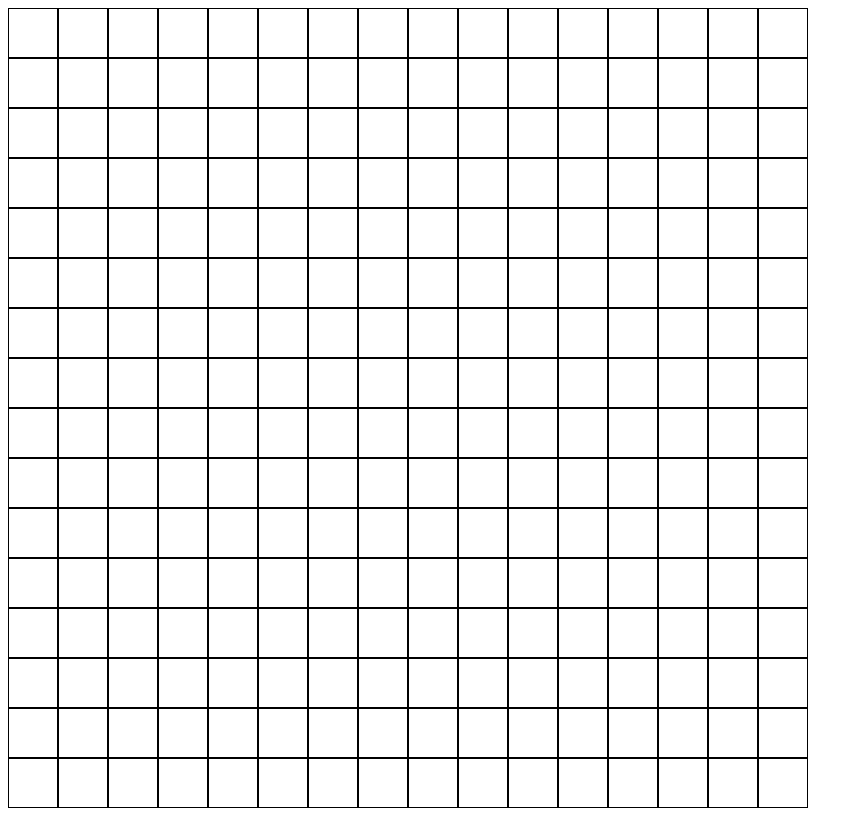
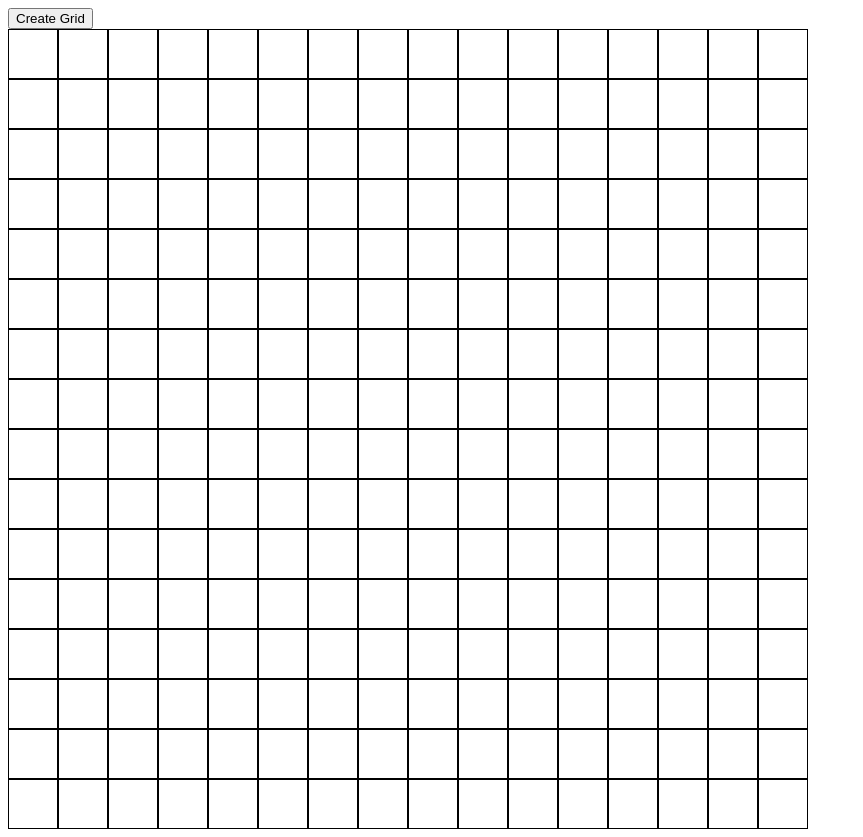
Before and after one commit to anam445/etch-a-sketch, a plain HTML site: page index.html in a window 1280 px wide. Shown: the whole page, without its empty margins (0-863 px from the left). Before the commit the page ends 816 px from the top, so only its background shows below. Drawn offline with Linux system fonts and the light colour scheme.

Commit message:
Add files via upload

```diff
--- a/index.html
+++ b/index.html
@@ -8,6 +8,8 @@
     <script src="javascript.js" defer></script>
 </head>
 <body>
+    <button id="changeGrid">Create Grid</button>
+
     <div id="container">
 
     </div>
--- a/javascript.js
+++ b/javascript.js
@@ -1,7 +1,32 @@
-const container = document.getElementById("container");
+let container = document.getElementById("container");
+let changeGrid = document.getElementById("changeGrid");
 
-for(let i = 0; i < 256; i++){
-    const square = document.createElement("div")
-    square.classList.add("square")
-    container.appendChild(square);
+function createGrid(size){
+    container.innerHTML = "";
+
+    container.style.width = "800px";
+    let squareSize  = `calc(800px / ${size})`; // fixed template literal
+
+    for(let i = 0; i < size * size; i++){
+        const square = document.createElement("div");
+        square.classList.add("square");
+        square.style.width = squareSize;
+        square.style.height = squareSize;
+        square.addEventListener("mouseover", () =>{
+            square.classList.add("hovered");
+        });
+        container.appendChild(square);
+    }
 }
+
+createGrid(16);
+
+changeGrid.addEventListener("click", () => {
+    let size = prompt("Enter the number of Squares: ");
+    size = parseInt(size);
+    if (size > 0 && size <= 100){
+        createGrid(size);
+    } else {
+        alert("Enter a number between 1 and 100."); // fixed typo
+    }
+});
--- a/stylesheet.css
+++ b/stylesheet.css
@@ -1,17 +1,18 @@
-body{
-    box-sizing: border-box;
-}
+
 #container{
     display: flex;
     flex-wrap: wrap;
     width: 800px;
+
 }
 
 .square{
-    width: calc(800px /16);
-    height: calc(800px /16);
-    aspect-ratio: 1 / 1;
     border: 1px solid black;
     box-sizing: border-box;
+    background-color: white;
+    transition: background-color 0s;
+}
 
+.square.hovered{
+    background-color: black;
 }
```
